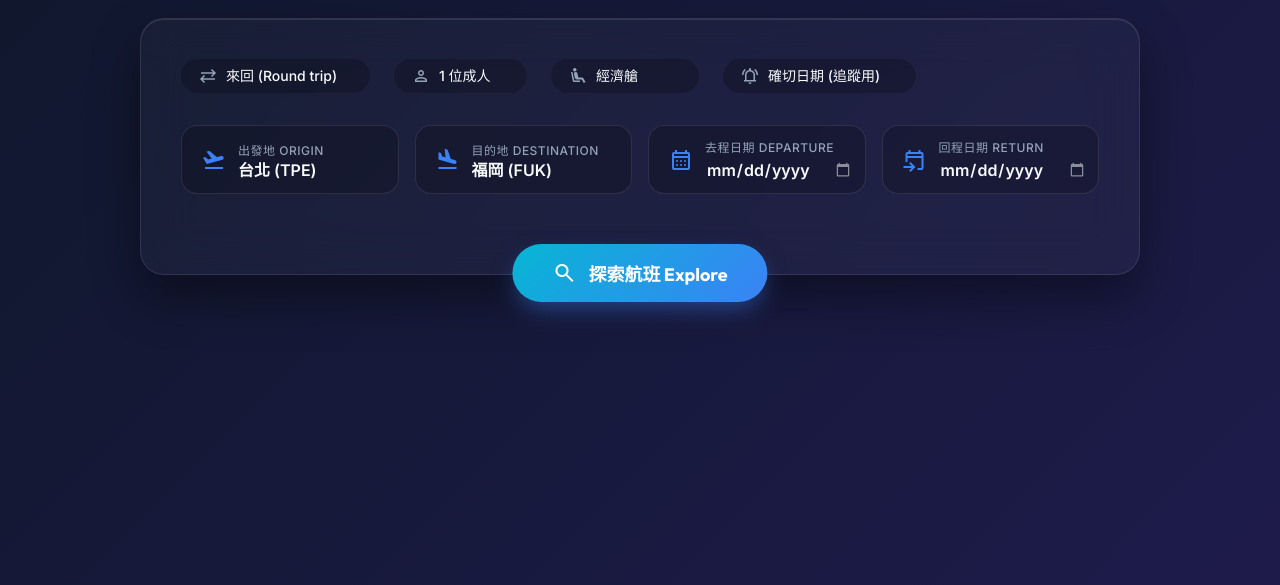
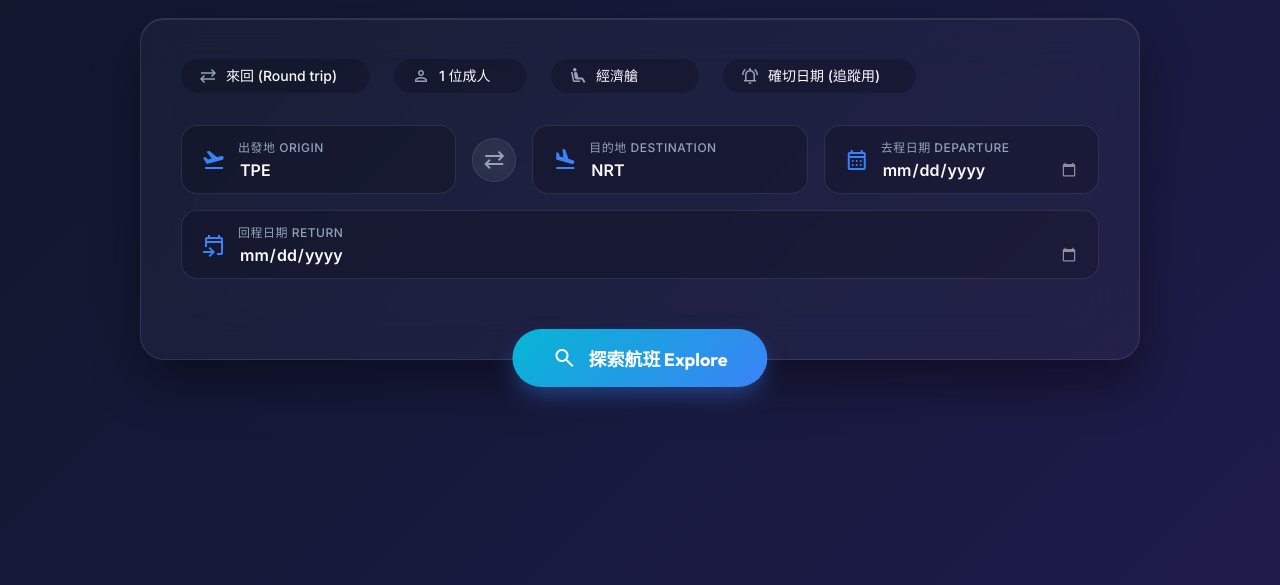
Before and after one commit to Kyle1028/my-flight-tracker, a website: page index.html in a window 1280 px wide. Shown: the part 215-800 px from the top of the page. Drawn offline with nearby package versions, Linux system fonts and the light colour scheme.

Commit message:
feat: Add airport swap button and global IATA code support

```diff
--- a/index.html
+++ b/index.html
@@ -140,13 +140,16 @@
         }
 
         .flight-inputs {
-            display: grid;
-            grid-template-columns: repeat(auto-fit, minmax(200px, 1fr));
+            display: flex;
+            flex-wrap: wrap;
+            align-items: center;
             gap: 16px;
             margin-bottom: 40px;
         }
 
         .input-box {
+            flex: 1;
+            min-width: 200px;
             position: relative;
             display: flex;
             align-items: center;
@@ -155,6 +158,34 @@
             border-radius: 16px;
             padding: 12px 20px;
             transition: all 0.3s cubic-bezier(0.4, 0, 0.2, 1);
+        }
+
+        .swap-btn {
+            display: flex;
+            align-items: center;
+            justify-content: center;
+            background: rgba(255, 255, 255, 0.05);
+            border: 1px solid var(--glass-border);
+            color: var(--text-secondary);
+            border-radius: 50%;
+            width: 44px;
+            height: 44px;
+            cursor: pointer;
+            transition: all 0.3s cubic-bezier(0.4, 0, 0.2, 1);
+            flex-shrink: 0;
+            backdrop-filter: blur(8px);
+        }
+
+        .swap-btn:hover {
+            background: rgba(59, 130, 246, 0.2);
+            border-color: var(--accent-primary);
+            color: var(--accent-primary);
+            transform: rotate(180deg);
+            box-shadow: 0 0 15px rgba(59, 130, 246, 0.4);
+        }
+
+        .swap-btn:active {
+            transform: rotate(180deg) scale(0.9);
         }
 
         .input-box:focus-within {
@@ -402,31 +433,48 @@
                 </div>
             </div>
 
+            <datalist id="airport-list">
+                <option value="TPE">台北 (TPE)</option>
+                <option value="TSA">台北松山 (TSA)</option>
+                <option value="KHH">高雄 (KHH)</option>
+                <option value="RMQ">台中 (RMQ)</option>
+                <option value="NRT">東京成田 (NRT)</option>
+                <option value="HND">東京羽田 (HND)</option>
+                <option value="KIX">大阪關西 (KIX)</option>
+                <option value="FUK">福岡 (FUK)</option>
+                <option value="OKA">沖繩 (OKA)</option>
+                <option value="CTS">札幌 (CTS)</option>
+                <option value="ICN">首爾仁川 (ICN)</option>
+                <option value="GMP">首爾金浦 (GMP)</option>
+                <option value="PUS">釜山 (PUS)</option>
+                <option value="BKK">曼谷 (BKK)</option>
+                <option value="SIN">新加坡 (SIN)</option>
+                <option value="HKG">香港 (HKG)</option>
+                <option value="LHR">倫敦 (LHR)</option>
+                <option value="CDG">巴黎 (CDG)</option>
+                <option value="JFK">紐約 (JFK)</option>
+                <option value="LAX">洛杉磯 (LAX)</option>
+                <option value="SFO">舊金山 (SFO)</option>
+            </datalist>
+
             <div class="flight-inputs">
                 <div class="input-box">
                     <span class="material-symbols-outlined">flight_takeoff</span>
                     <div class="input-wrapper">
                         <label>出發地 Origin</label>
-                        <select id="departure">
-                            <option value="TPE" selected>台北 (TPE)</option>
-                            <option value="TSA">台北松山 (TSA)</option>
-                            <option value="KHH">高雄 (KHH)</option>
-                        </select>
+                        <input type="text" id="departure" list="airport-list" value="TPE" placeholder="例如 TPE" style="text-transform: uppercase;" maxlength="3" autocomplete="off">
                     </div>
                 </div>
+
+                <button class="swap-btn" onclick="swapAirports()" title="互換出發地與目的地">
+                    <span class="material-symbols-outlined">sync_alt</span>
+                </button>
 
                 <div class="input-box">
                     <span class="material-symbols-outlined">flight_land</span>
                     <div class="input-wrapper">
                         <label>目的地 Destination</label>
-                        <select id="arrival">
-                            <option value="FUK" selected>福岡 (FUK)</option>
-                            <option value="NRT">東京成田 (NRT)</option>
-                            <option value="HND">東京羽田 (HND)</option>
-                            <option value="KIX">大阪關西 (KIX)</option>
-                            <option value="OKA">沖繩 (OKA)</option>
-                            <option value="CTS">札幌 (CTS)</option>
-                        </select>
+                        <input type="text" id="arrival" list="airport-list" value="NRT" placeholder="例如 NRT" style="text-transform: uppercase;" maxlength="3" autocomplete="off">
                     </div>
                 </div>
 
@@ -541,6 +589,14 @@
             }
         }
 
+        function swapAirports() {
+            const depInput = document.getElementById('departure');
+            const arrInput = document.getElementById('arrival');
+            const temp = depInput.value;
+            depInput.value = arrInput.value;
+            arrInput.value = temp;
+        }
+
         async function searchFlight() {
             const departure = document.getElementById('departure').value;
             const arrival = document.getElementById('arrival').value;
```
